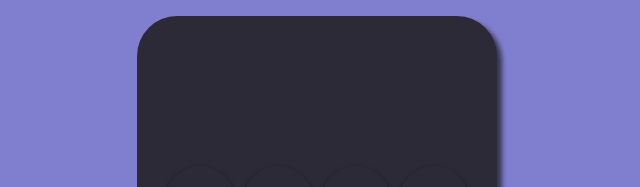
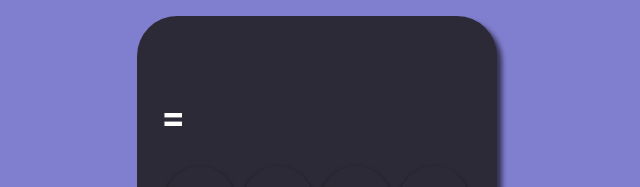
Before and after one commit to MenotiFilho/bora_codar_calc, a React (Vite) app: page / in a window 1280 px wide. Shown: the top 187 px of the page, without its empty margins (323-963 px from the left). Built offline with nearby package versions, Linux system fonts and the light colour scheme; what tailwindcss-neumorphism would draw is missing.

Commit message:
margin top

```diff
--- a/src/Calculadora.tsx
+++ b/src/Calculadora.tsx
@@ -4,16 +4,18 @@ import Input from "./Input";
 
 const Calculadora: React.FC = () => {
 	const [value, setValue] = useState("");
+	const [result, setResult] = useState("");
 
 	const handleClick = (e: React.MouseEvent<HTMLDivElement>) => {
 		const buttonValue = (e.target as HTMLDivElement).textContent;
 		if (buttonValue === "C") {
+			setResult("");
 			setValue("");
 		} else if (buttonValue === "=") {
 			try {
-				setValue(eval(value).toString());
+				setResult(eval(value).toString());
 			} catch (error) {
-				setValue("Error");
+				setResult("Error");
 			}
 		} else if (buttonValue === "±") {
 			setValue(value.charAt(0) === "-" ? value.substring(1) : "-" + value);
@@ -24,7 +26,10 @@ const Calculadora: React.FC = () => {
 				setValue(value + ".");
 			}
 		} else if (buttonValue === "%") {
-			setValue((eval(value) / 100).toString());
+			const percentage = (eval(value) / 100).toString();
+			if (percentage === "NaN") {
+				return;
+			} else setResult(percentage);
 		} else {
 			setValue(value + buttonValue);
 		}
@@ -32,7 +37,7 @@ const Calculadora: React.FC = () => {
 
 	return (
 		<div className=" bg-[#2D2A37] gap-2 w-[360px] h-[566px] rounded-[40px] shadow-[_5px_5px_5px_rgba(0,0,0,0.6)] flex flex-col items-center">
-			<Input displayValue={value} />
+			<Input displayValue={value} displayResult={result} />
 			<div className="flex gap-2">
 				<Botao value={value} buttonValue={"±"} handleClick={handleClick} />
 				<Botao value={value} buttonValue={"←"} handleClick={handleClick} />
--- a/src/Input.tsx
+++ b/src/Input.tsx
@@ -1,15 +1,15 @@
-const Input: React.FC<{ displayValue: string }> = ({ displayValue }) => {
+const Input: React.FC<{ displayValue: string; displayResult: string }> = ({
+	displayValue,
+	displayResult,
+}) => {
 	return (
 		<div className="text-right h-1/4 w-full text-white font-bold text-7xl flex items-center overflow-clip">
-			<div
-				style={{
-					fontSize: "7xl",
-					flex: "1 1 auto",
-					minWidth: 0,
-					textOverflow: "ellipsis",
-				}}
-			>
-				<div>{displayValue}</div>
+			<div className=" flex-auto flex-col mx-6">
+				<div className=" text-6xl mb-5 h-10">{displayValue}</div>
+				<div className="flex items-center justify-between">
+					<div className="text-start text-4xl h-10 ">=</div>
+					<div className=" text-6xl">{displayResult}</div>
+				</div>
 			</div>
 		</div>
 	);
```
